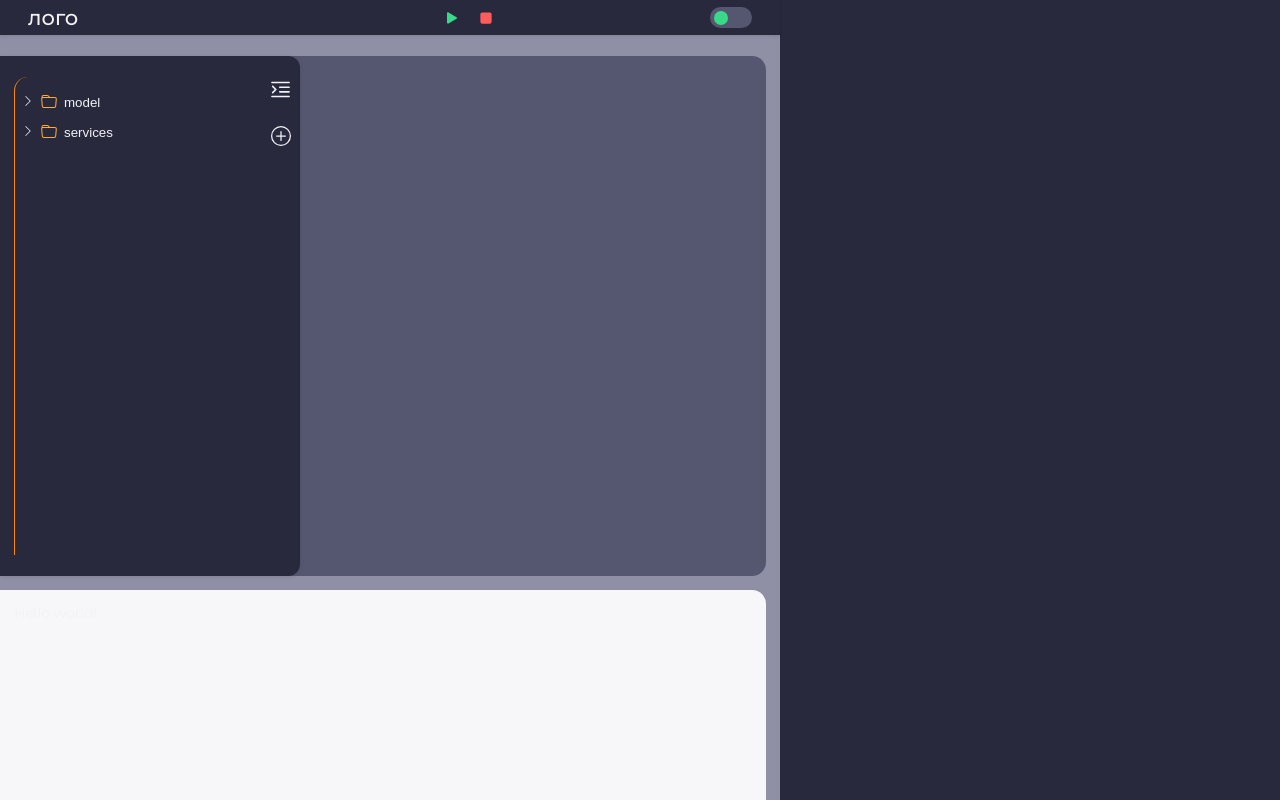
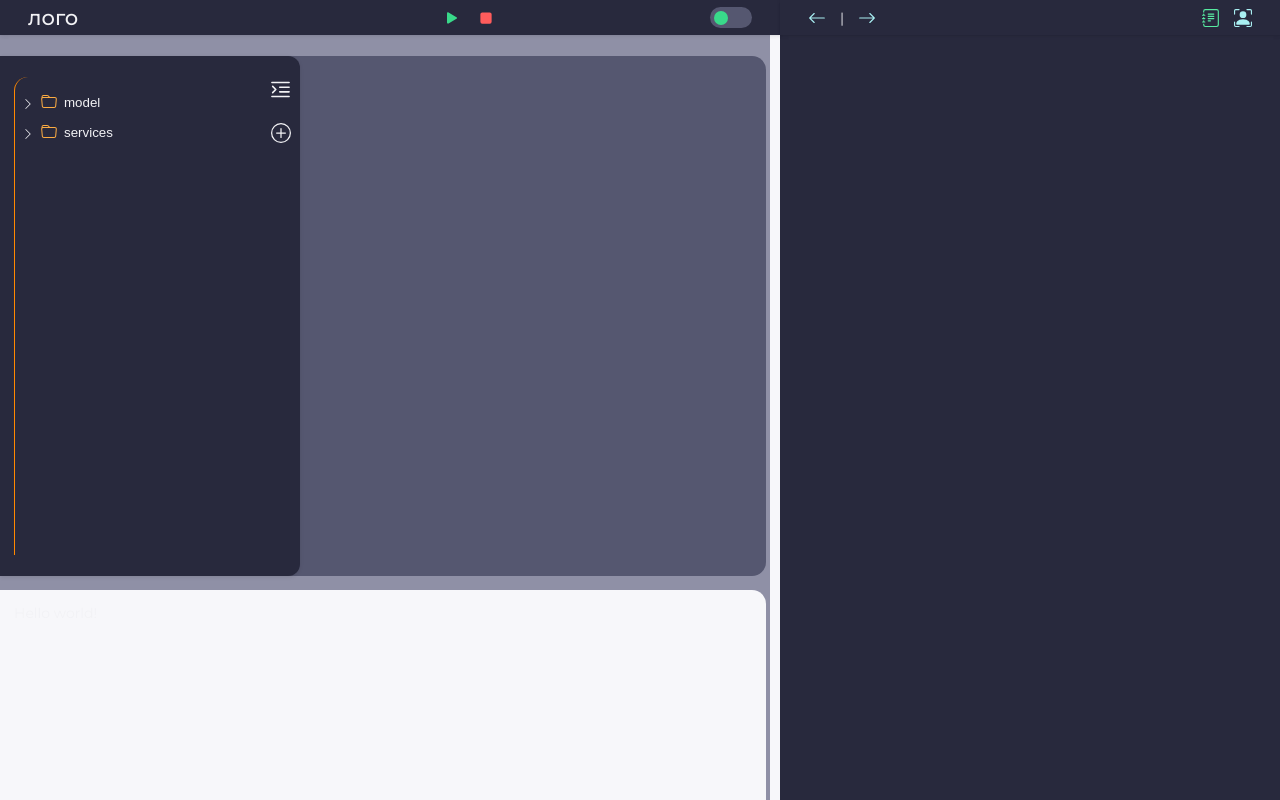
Before and after one commit to spmiisvt/devide, a React (Vite) app: page /course in a window 1280 px wide. Built offline with nearby package versions, Linux system fonts and the light colour scheme.

Commit message:
add mock for lecture

```diff
--- a/src/pages/CoursePage/CoursePage.module.scss
+++ b/src/pages/CoursePage/CoursePage.module.scss
@@ -15,3 +15,17 @@
     display: flex;
     flex-direction: column;
 }
+.SizeChangeBlock {
+    position: absolute;
+    background: var(--bg-color);
+    z-index: 10;
+    top: 2rem;
+    left: -.7rem;
+    height: calc(100vh - 2rem);
+    width: .7rem;
+    transition: .4s;
+    &:hover {
+        background: var(--el-primary-blue-d);
+        cursor: ew-resize;
+    }
+}
--- a/src/pages/CoursePage/CoursePage.tsx
+++ b/src/pages/CoursePage/CoursePage.tsx
@@ -4,9 +4,11 @@ import {Sidebar} from "src/widget/Sidebar";
 import {CodeBlock} from "src/widget/CodeBlock/ui/CodeBlock.tsx";
 import {Console} from "src/widget/Console";
 import {Outlet} from "react-router-dom";
+import {ManageLecturePanel} from "src/widget/ManageLecturePanel/ui/ManageLecturePanel.tsx";
 
 
 export const CoursePage = () => {
+
     return (
         <>
             <div className={cls.userPanel}>
@@ -16,7 +18,9 @@ export const CoursePage = () => {
                 <Console/>
             </div>
             <div className={cls.contentPanel}>
-                <Outlet />
+                <div className={cls.SizeChangeBlock}></div>
+                <ManageLecturePanel/>
+                <Outlet/>
             </div>
         </>
     );
--- a/src/pages/LecturePage/LecturePage.module.scss
+++ b/src/pages/LecturePage/LecturePage.module.scss
@@ -1,3 +1,69 @@
 .LecturePage {
+    position: relative;
+    margin-top: 3rem;
     padding: 1rem;
+    height: calc(100vh - 3rem);
+    display: flex;
+    flex-direction: column;
 }
+.lectureContent {
+    flex: 1 1 auto;
+    padding-bottom: 2rem;
+    overflow-y: auto;
+    scrollbar-width: thin;
+
+    h1 {
+        color: var(--dark-lighter);
+        font-size: 2rem;
+        font-weight: 400;
+    }
+    h2 {
+        color: var(--dark-lighter);
+        font-size: 1.5rem;
+        font-weight: 400;
+    }
+    p {
+        font-size: 1rem;
+        font-weight: 300;
+        line-height: 1.5;
+        padding: 0 .5rem;
+        margin: 0.7rem 0;
+    }
+    pre {
+        font-size: 1rem;
+        font-weight: 300;
+        margin: 1rem .5rem;
+        padding: 1rem .5rem;
+        background: var(--bg-color);
+        text-align: left;
+    }
+    ul {
+        padding: .5rem 1rem;
+    }
+    li {
+        margin-left: 1rem;
+        margin-bottom: .5rem;
+    }
+
+    &::-webkit-scrollbar {
+        height: 2px;
+        width: 2px;
+        background: var(--bg-color);
+    }
+
+    &::-webkit-scrollbar-thumb {
+        background: var(--dark-base);
+        -webkit-border-radius: 1ex;
+        -webkit-box-shadow: 0 1px 2px rgba(0, 0, 0, 0.75);
+    }
+
+    &::-webkit-scrollbar-corner {
+        background: var(--dark-base);
+    }
+}
+.lectureFooter {
+    display: flex;
+    justify-content: flex-end;
+    padding: 1rem;
+    border-top: 1px solid var(--dark-lighter);
+}
--- a/src/pages/LecturePage/LecturePage.tsx
+++ b/src/pages/LecturePage/LecturePage.tsx
@@ -1,16 +1,23 @@
 import {classNames} from "src/shared/lib/classNames/classNames";
 import cls from './LecturePage.module.scss';
-import {useParams} from "react-router-dom";
+// import {useParams} from "react-router-dom";
+import {Button, ThemeButton} from "src/shared/ui/Button/Button.tsx";
+import lecture from "src/shared/assets/mocks/lecture.json"
+
 interface LecturePageProps {
     className?: string;
 }
 
-export const LecturePage = ({className = ""}:LecturePageProps) => {
-    const params = useParams()
+export const LecturePage = ({className = ""}: LecturePageProps) => {
+    // const params = useParams()
+    const rawHTML = lecture.lecture;
+
     return (
         <div className={classNames(cls.LecturePage, {}, [className])}>
-                <h1>Python это?</h1>
-            <p>{params.slug}</p>
+            <div className={cls.lectureContent} dangerouslySetInnerHTML={{__html: rawHTML}}></div>
+            <div className={cls.lectureFooter}>
+                <Button theme={ThemeButton.PRIMARY}>Проверить</Button>
+            </div>
         </div>
     );
 };
--- a/src/shared/ui/Button/Button.module.scss
+++ b/src/shared/ui/Button/Button.module.scss
@@ -4,6 +4,8 @@
     border: none;
     outline: none;
     cursor: pointer;
+    display: flex;
+    align-items: center;
     padding: 10px 20px;
     border-radius: 5px;
     transition: .2s;
--- /dev/null
+++ b/src/widget/ManageLecturePanel/ui/ManageLecturePanel.module.scss
@@ -0,0 +1,33 @@
+.ManageLecturePanel {
+    position: absolute;
+    height: 2.5rem;
+    z-index: 997;
+    left: 0;
+    top: 0;
+    width: 100%;
+    padding: 0 2rem;
+    background-color: var(--dark-darker);
+    transition: left .3s;
+    display: flex;
+    align-items: center;
+    justify-content: space-between;
+    box-shadow: 0 3px 5px rgba(0,0,0,.02),
+                0 0 2px rgba(0,0,0,.05),
+                0 1px 4px rgba(0,0,0,.08);
+
+    .buttonsWrapper,
+    .helpElements
+    {
+        display: flex;
+        column-gap: 1rem;
+    }
+    .arrowRight, .arrowLeft {
+        color: var(--el-primary-teal-l);
+    }
+    .journalIcon {
+        color: var(--el-primary-green-l);
+    }
+    .profileIcon {
+        color: var(--el-primary-teal-l);
+    }
+}
--- /dev/null
+++ b/src/widget/ManageLecturePanel/ui/ManageLecturePanel.tsx
@@ -0,0 +1,24 @@
+import {classNames} from "src/shared/lib/classNames/classNames";
+import cls from './ManageLecturePanel.module.scss';
+import {Button, ThemeButton} from "src/shared/ui/Button/Button.tsx";
+import {BsArrowLeft, BsArrowRight, BsJournalText, BsPersonBoundingBox} from "react-icons/bs";
+
+interface ManageLecturePanelProps {
+    className?: string;
+}
+
+export const ManageLecturePanel = ({className = ""}:ManageLecturePanelProps) => {
+    return (
+        <div className={classNames(cls.ManageLecturePanel, {}, [className])}>
+            <div className={cls.buttonsWrapper}>
+                <Button theme={ThemeButton.CLEAR}><BsArrowLeft className={cls.arrowLeft} size={18} /></Button>
+                <span>|</span>
+                <Button theme={ThemeButton.CLEAR}><BsArrowRight className={cls.arrowRight}  size={18} /></Button>
+            </div>
+            <div className={cls.helpElements}>
+                <BsJournalText className={cls.journalIcon} size={18} />
+                <BsPersonBoundingBox className={cls.profileIcon} size={18} />
+            </div>
+        </div>
+    );
+};
```
Also changed, not shown: src/shared/assets/mocks/lecture.json (added, +3 -0 lines), src/widget/ManageLecturePanel/index.ts (added).
